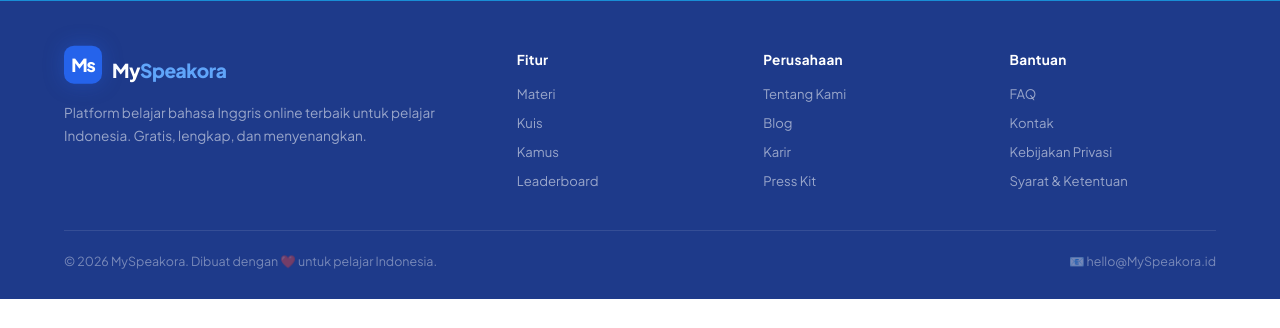
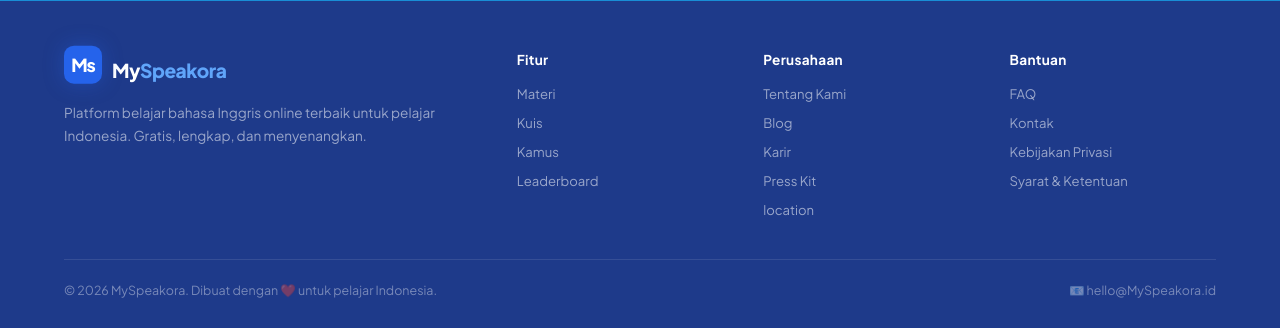
Before and after one commit to artzneynart-boop/web--belajar--bahasa--inggris, a PHP site: page / in a window 1280 px wide. Shown: the part 1472-1800 px from the top of the page. Before the commit the page ends 1771 px from the top, so only its background shows below. Run offline with PHP 8.4, Linux system fonts and the light colour scheme.

Commit message:
menambahkan lokasi

```diff
--- a/index.php
+++ b/index.php
@@ -160,6 +160,7 @@ $username   = $isLoggedIn ? htmlspecialchars($_SESSION['username']) : '';
       <li><a href="#">Blog</a></li>
       <li><a href="#">Karir</a></li>
       <li><a href="#">Press Kit</a></li>
+     <li><a href="https://maps.app.goo.gl/qmswBf11dXq8Ws1L7" target="_blank">location</a></li>
     </ul></div>
     <div class="footer-col"><h4>Bantuan</h4><ul>
       <li><a href="#">FAQ</a></li>
--- a/kamus.php
+++ b/kamus.php
@@ -120,6 +120,7 @@ while($row = mysqli_fetch_assoc($query)):
       <li><a href="#">Blog</a></li>
       <li><a href="#">Karir</a></li>
       <li><a href="#">Press Kit</a></li>
+    <li><a href="https://maps.app.goo.gl/qmswBf11dXq8Ws1L7" target="_blank">location</a></li>
     </ul></div>
     <div class="footer-col"><h4>Bantuan</h4><ul>
       <li><a href="#">FAQ</a></li>
--- a/kuis.php
+++ b/kuis.php
@@ -235,6 +235,7 @@ $username = $_SESSION['username'] ?? '';
       <li><a href="#">Blog</a></li>
       <li><a href="#">Karir</a></li>
       <li><a href="#">Press Kit</a></li>
+     <li><a href="https://maps.app.goo.gl/qmswBf11dXq8Ws1L7" target="_blank">location</a></li>
     </ul></div>
     <div class="footer-col"><h4>Bantuan</h4><ul>
       <li><a href="#">FAQ</a></li>
--- a/materi.php
+++ b/materi.php
@@ -479,6 +479,7 @@ $topics = [
       <li><a href="#">Tentang Kami</a></li>
       <li><a href="#">Blog</a></li>
       <li><a href="#">Karir</a></li>
+      <li><a href="https://maps.app.goo.gl/qmswBf11dXq8Ws1L7" target="_blank">location</a></li>
     </ul></div>
     <div class="footer-col"><h4>Bantuan</h4><ul>
       <li><a href="#">FAQ</a></li>
```
Also changed, not shown: asset/foto_profil/user_7_1782370441.jpg (added).
